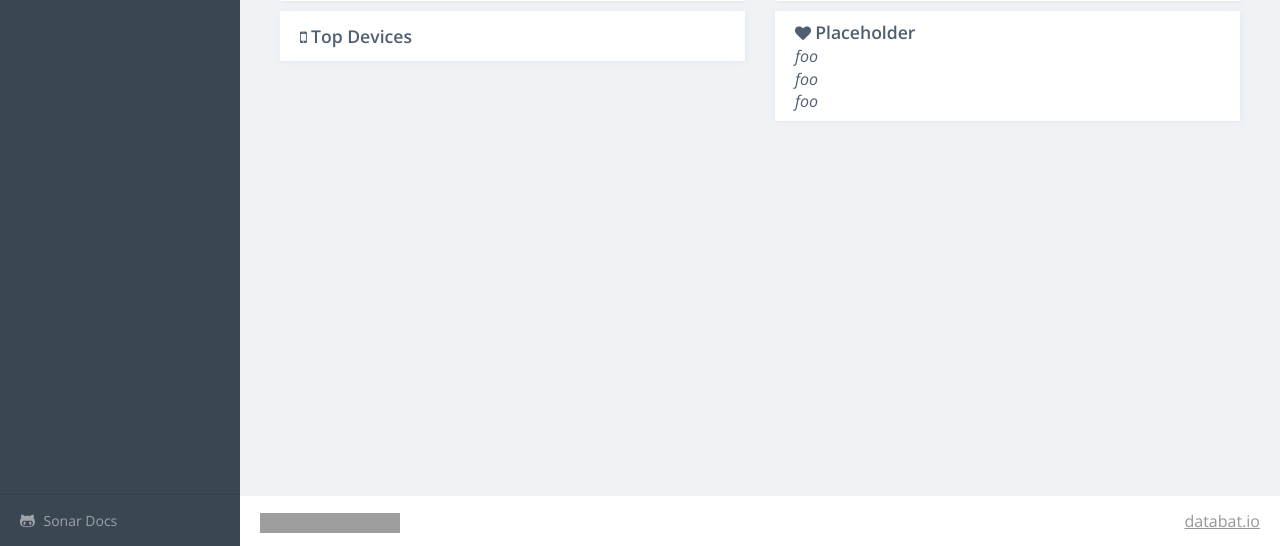
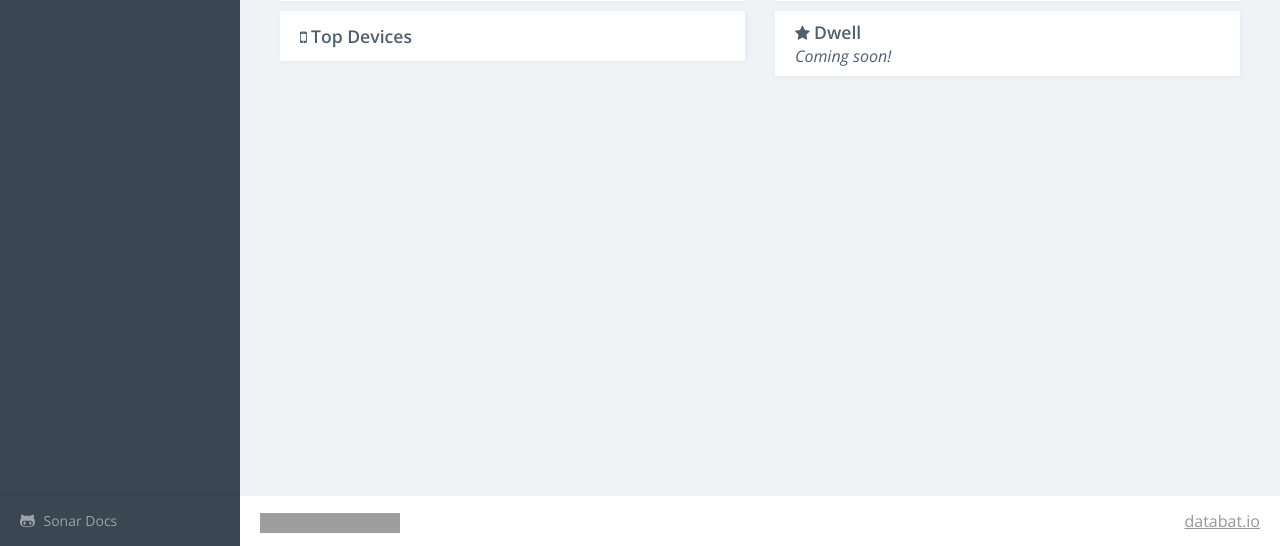
Before and after one commit to databat-io/sonar, a Django app: template app/django/analytics/templates/analytics/dashboard.html in a window 1280 px wide. Shown: the part 254-800 px from the top of the page. Run offline with Django 3.2, Linux system fonts and the light colour scheme; the template is opened without the code that fills it, so the values that code supplies are empty; parts of the project's set-up code (start-up, migrations or seed data) failed here and were passed over; some libraries are stand-ins or nearby versions; grey boxes are pictures that could not be loaded.

Commit message:
Fixes more formatting

```diff
--- a/app/django/analytics/templates/analytics/dashboard.html
+++ b/app/django/analytics/templates/analytics/dashboard.html
@@ -96,13 +96,11 @@
 
                 <div class="card-header">
                     <div class="header-block">
-                        <i class="fa fa-heart" aria-hidden="true"></i>
-                        <p class="title"> Placeholder </p>
+                        <i class="fa fa-star" aria-hidden="true"></i>
+                        <p class="title"> Dwell </p>
                         <div>
                             <ul class="item-list">
-                                <i>foo</i>
-                                <i>foo</i>
-                                <i>foo</i>
+                                <i>Coming soon!</i>
                             </ul>
                         </div>
                     </div>
```
Also changed, not shown: app/django/analytics/views.py (+8 -5 lines).
